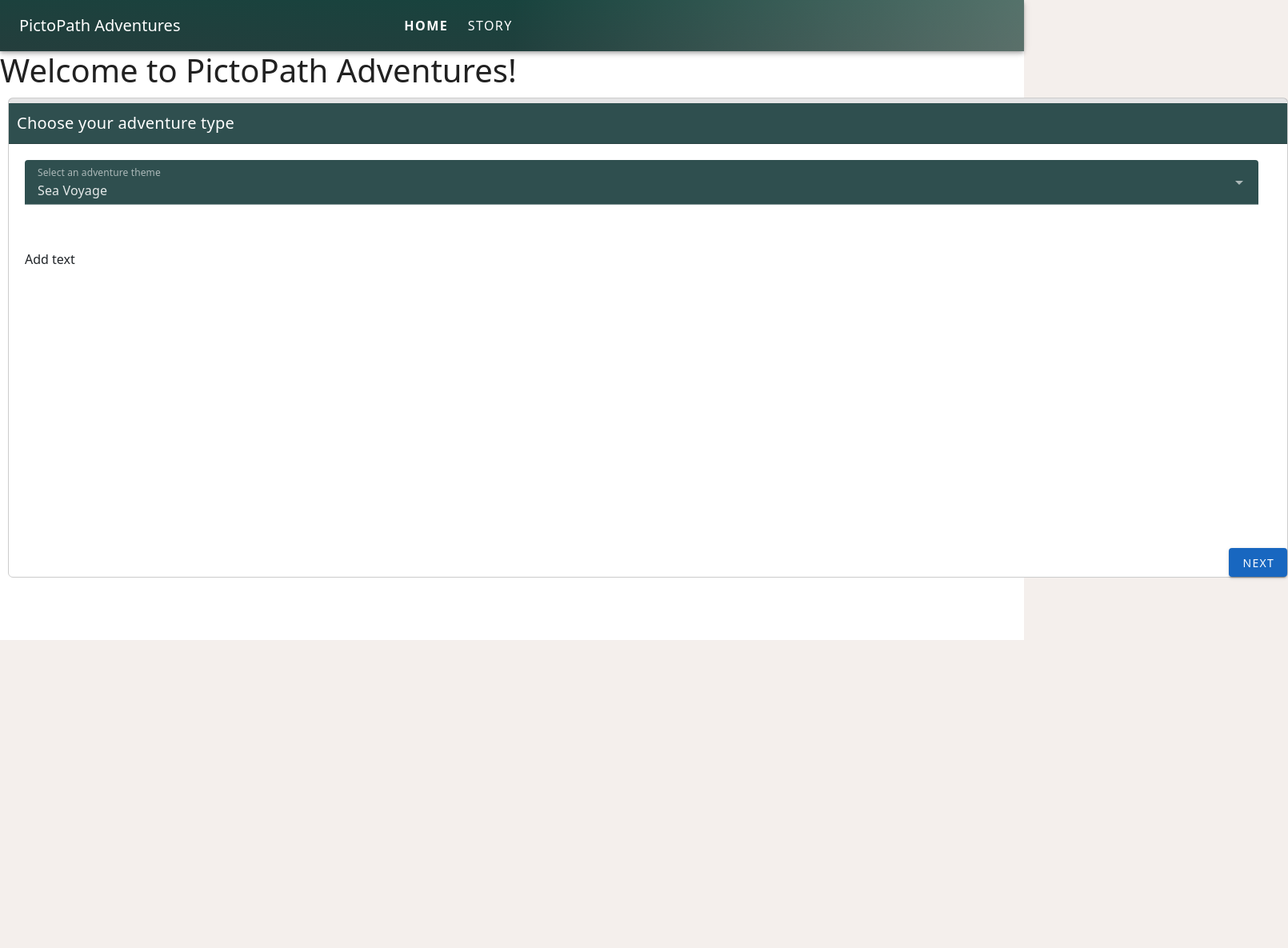
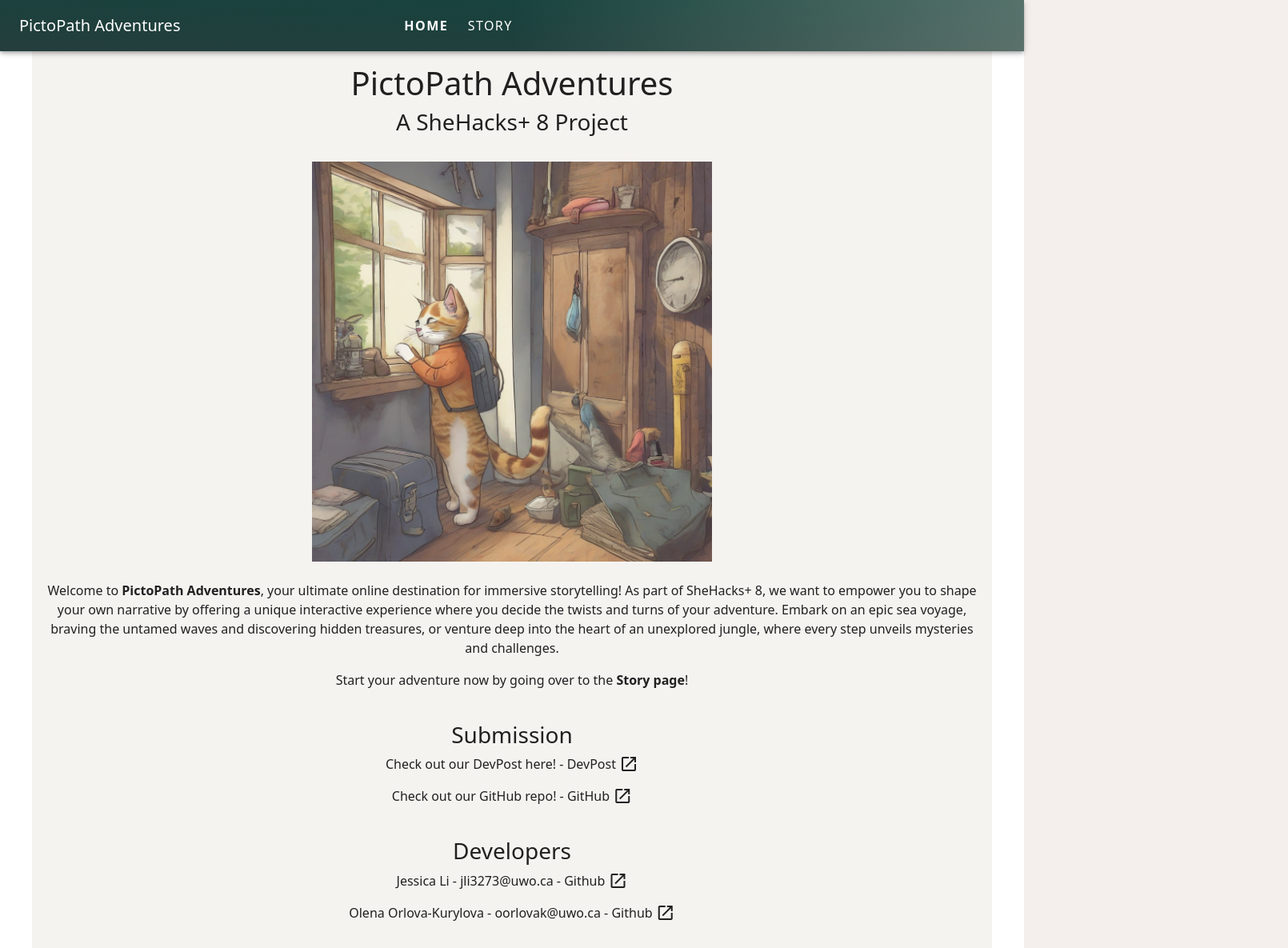
Before and after one commit to Li-Jessica/PictoPath-Adventures, a Vue app: page / in a window 1280 px wide. Shown: the whole page at 80% size, 1610 px wide, since content can reach past the window. Before the commit the page ends 800 px from the top, so only its background shows below. Built offline with nearby package versions, Linux system fonts and the light colour scheme.

Commit message:
updated homepage about section

```diff
--- a/src/views/Home.vue
+++ b/src/views/Home.vue
@@ -1,62 +1,56 @@
 <template>
-    <div>
-      <h1>Welcome to PictoPath Adventures!</h1>
-      <div>
-        <StoryItem :cardData="cards[currentCard]" @next="goToNextCard" @selectedOption="updateAdventureState"/>
-      </div>
-    </div>
-  </template>
+  <v-container class="d-flex flex-column align-center justify-center fill-height">
+    <h1>PictoPath Adventures</h1>
+    <h3>A SheHacks+ 8 Project</h3>
+    <br>
+    <img src="../assets/images/banner-2.png" width="500px">
+    <br>
+    <p style="text-align: center;">
+      Welcome to <b>PictoPath Adventures</b>, your ultimate online destination for immersive storytelling!
+      As part of SheHacks+ 8, we want to empower you to shape your own narrative by offering a unique
+      interactive experience where you decide the twists and turns of your adventure. Embark on an epic sea voyage,
+      braving the untamed waves and discovering hidden treasures, or venture deep into the heart of an unexplored jungle,
+      where every step unveils mysteries and challenges.
+    </p>
+    <p>
+      Start your adventure now by going over to the <b>Story page</b>!
 
-  <script>
-    import StoryItem from "../components/StoryItem.vue";
+    </p>
+    <br>
+    <h3>Submission</h3>
+    <p class="d-flex">
+      Check out our DevPost here! -&nbsp;
+      <a href="https://devpost.com/software/uwu-yjqtrv" target="_blank"
+        class="d-flex align-center git-link">DevPost&nbsp;<v-icon>mdi-open-in-new</v-icon></a>
+    </p>
+    <p class="d-flex">
+      Check out our GitHub repo! -&nbsp;
+      <a href="https://github.com/Li-Jessica/PictoPath-Adventures" target="_blank"
+        class="d-flex align-center git-link">GitHub&nbsp;<v-icon>mdi-open-in-new</v-icon></a>
+    </p>
+    <br>
+    <h3>Developers</h3>
+    <p class="d-flex">
+      Jessica Li - jli3273@uwo.ca -&nbsp;
+      <a href="https://github.com/Li-Jessica" target="_blank"
+        class="d-flex align-center git-link">Github&nbsp;<v-icon>mdi-open-in-new</v-icon></a>
+    </p>
+    <p class="d-flex">
+      Olena Orlova-Kurylova - oorlovak@uwo.ca -&nbsp;
+      <a href="https://github.com/ollenna" target="_blank"
+        class="d-flex align-center git-link">Github&nbsp;<v-icon>mdi-open-in-new</v-icon></a>
+    </p>
 
-    export default {
-        components: {
-            StoryItem
-        },
-    data() {
-        return {
-            cards: [
-                {
-                    title: 'Choose your adventure type',
-                    text: 'Add text',
-                    options: [
-                        { title: 'Sea Voyage', value: 'Epic sea voyage adventure'},
-                        { title: 'Jungle exploration', value: 'Epic jungle exploration adventure'}],
-                    generateImageFlag: false,
-                    dropdownLabel: 'Select an adventure theme'
-                },
-                {
-                    title: 'Choose your character',
-                    text: 'Add text',
-                    options: [
-                        { title: 'Bunny', value: 'little bunny' },
-                        { title: 'Cat', value: 'lithe kitty' },
-                        { title: 'Dog', value: 'happy puppy' }, ],
-                    generateImageFlag: false,
-                    dropdownLabel: 'Select a character'
-                },
-                {
-                    title: 'Pick an item for your trip',
-                    text: 'Add text',
-                    options: [
-                        { title: 'French fries', value: 'delicius french fries' },
-                        { title: 'A lantern', value: 'a glowing lantern' },
-                        { title: 'A sun hat', value: 'a yellow straw sun hat' }, ],
-                    generateImageFlag: false,
-                    dropdownLabel: 'Select a helpful item for you adventure'
-                },
-            ],
-            currentCard: 0
-        };
-    },
-    methods: {
-        goToNextCard() {
-            this.currentCard++;
-        },
-        updateAdventureState(selectedOption) {
-            console.log('Selected Option in Parent:', selectedOption);
-        }
-    }
-};
+  </v-container>
+</template>
+
+<style scoped>
+.git-link {
+  text-decoration: none;
+  color: inherit;
+}
+.v-container {
+  background-color: #f5f3f0;
+}</style>
+<script setup>
 </script>
```
Also changed, not shown: src/assets/images/banner-2.png (added).
